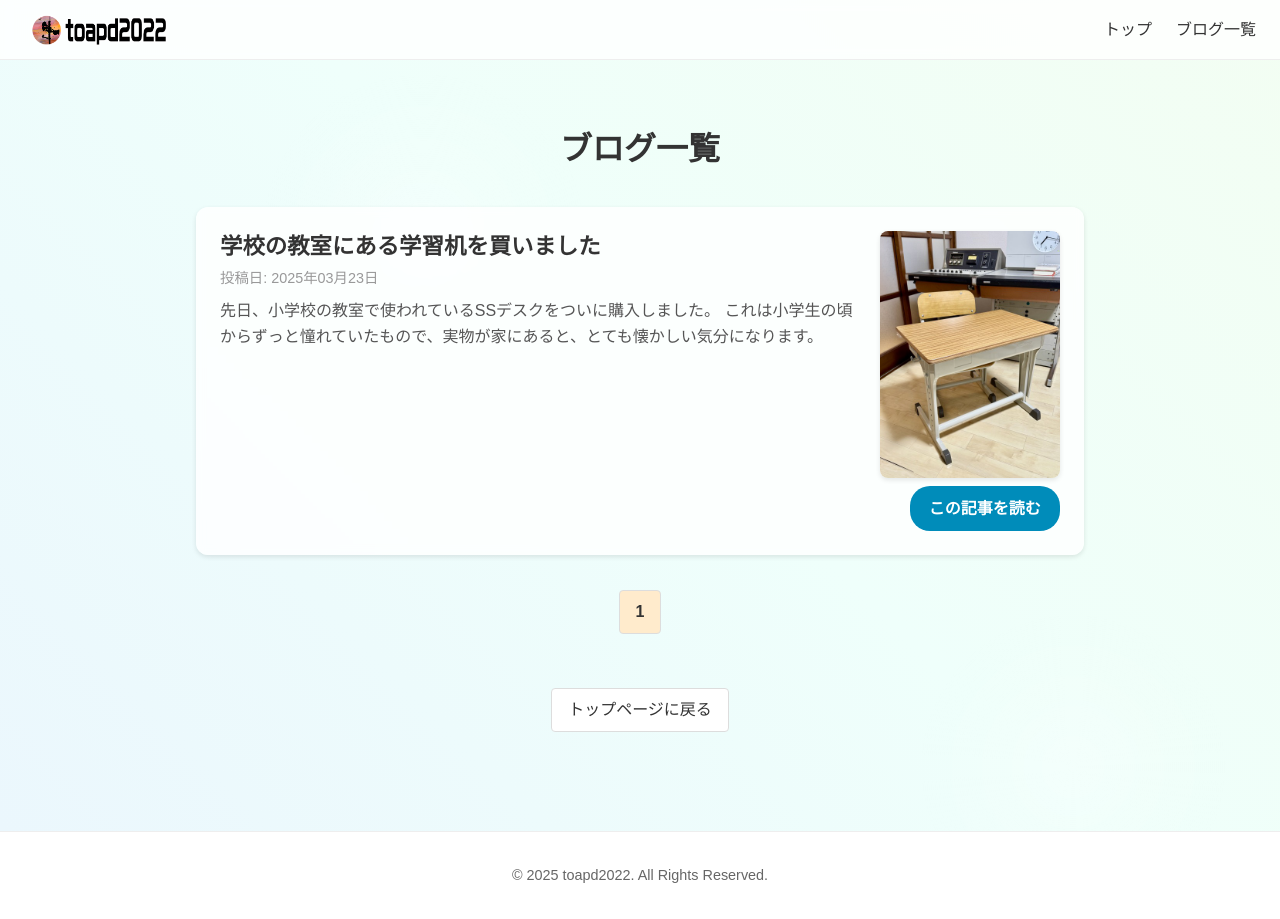
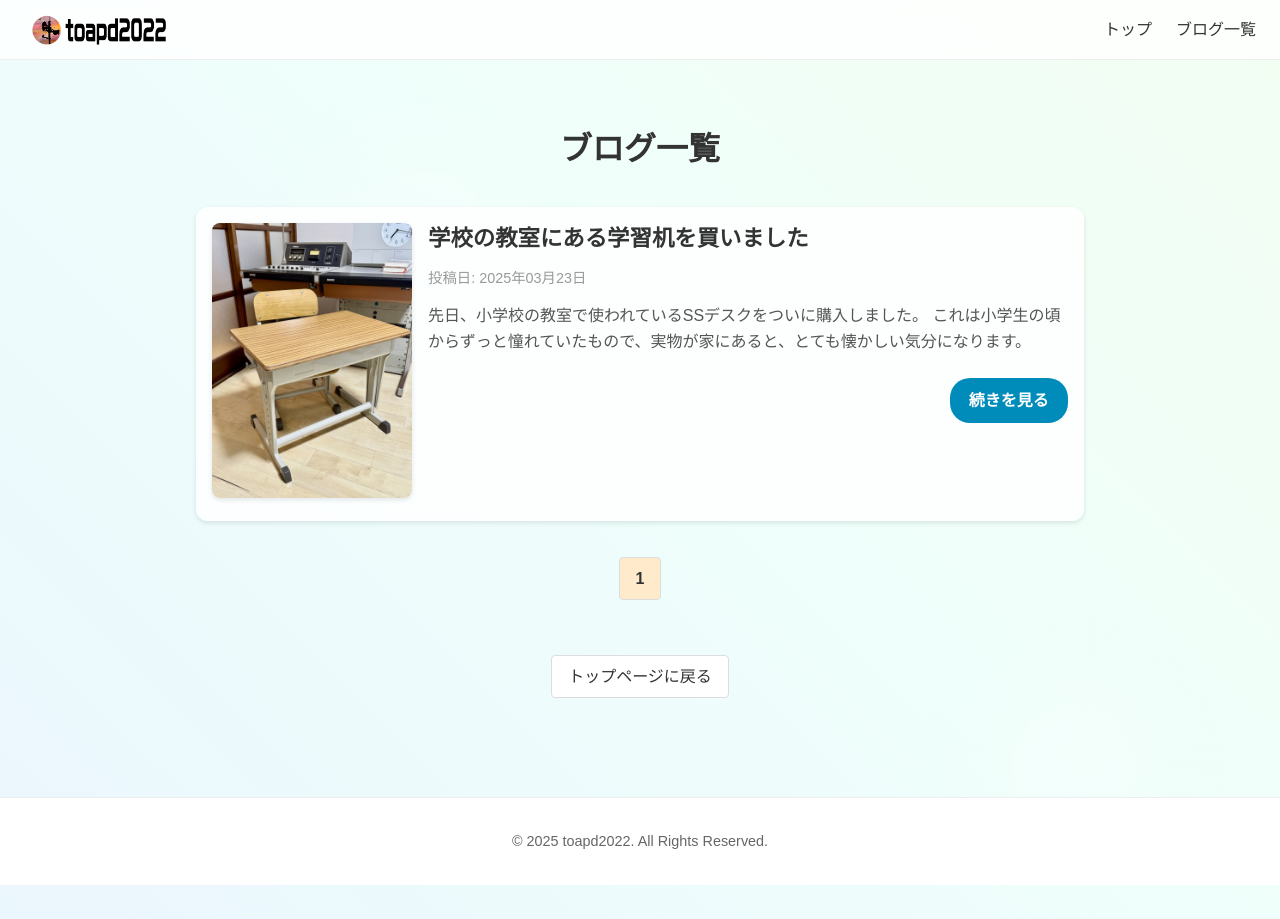
Before and after one commit to toapd2022/toapd2022, a Jekyll site: the page built from blog.html, in a window 1280 px wide. Built offline with Jekyll 4.4.1, drawn with Linux system fonts in a browser that asks for light colours.

Commit message:
Add files via upload

```diff
--- a/blog.html
+++ b/blog.html
@@ -47,21 +47,25 @@
     }
 
     /* 背景ふわふわ円アニメ */
-    body::before, body::after {
+    body::before,
+    body::after {
       content: "";
       position: fixed;
-      width: 300px; height: 300px;
+      width: 300px;
+      height: 300px;
       border-radius: 50%;
       z-index: -1;
       opacity: 0.3;
     }
     body::before {
-      top: -80px; left: -80px;
+      top: -80px;
+      left: -80px;
       background: radial-gradient(circle, #fff 0%, transparent 70%);
       animation: floatCircle 20s linear infinite alternate;
     }
     body::after {
-      bottom: -100px; right: -100px;
+      bottom: -100px;
+      right: -100px;
       background: radial-gradient(circle, #fff 0%, transparent 70%);
       animation: floatCircle2 30s linear infinite alternate;
     }
@@ -121,13 +125,15 @@
       content: "";
       position: absolute;
       left: 0; bottom: 0;
-      width: 0%; height: 2px;
+      width: 0%;
+      height: 2px;
       background: orange;
       transition: 0.3s ease;
     }
     nav li a:hover::after {
       width: 100%;
     }
+
     /* ハンバーガーメニュー */
     .hamburger {
       display: none;
@@ -138,7 +144,8 @@
       cursor: pointer;
     }
     .hamburger span {
-      width: 25px; height: 3px;
+      width: 25px;
+      height: 3px;
       background: #333;
       border-radius: 2px;
     }
@@ -180,24 +188,50 @@
     }
 
     /* =========================
-       4) ブログ一覧
+       4) ブログ一覧 (2カラム表示)
        ========================= */
     .blog-list {
       display: flex;
       flex-direction: column;
       gap: 2rem;
     }
+
+    /* カード本体 */
     .blog-item {
       background: rgba(255,255,255,0.8);
       backdrop-filter: blur(4px);
-      padding: 1.5rem;
+      padding: 1rem;  /* カラム間余白を確保する */
       border-radius: 12px;
       box-shadow: 0 2px 5px rgba(0,0,0,0.1);
       transition: transform 0.3s ease, box-shadow 0.3s ease;
+      display: flex;          /* 2カラム */
+      gap: 1rem;
+      align-items: flex-start; /* 縦方向の揃え(先頭行を基準) */
     }
     .blog-item:hover {
       transform: translateY(-2px);
       box-shadow: 0 4px 10px rgba(0,0,0,0.1);
+    }
+
+    /* 左カラム (画像) */
+    .blog-image {
+      flex-shrink: 0;
+    }
+    .blog-image img {
+      width: 200px;
+      height: auto;
+      border-radius: 8px;
+      box-shadow: 0 2px 5px rgba(0,0,0,0.1);
+      object-fit: cover; /* 縦横比を保つ */
+    }
+
+    /* 右カラム (本文) */
+    .blog-content {
+      flex: 1;  /* こちらが可変幅 */
+      display: flex;
+      flex-direction: column;
+      justify-content: space-between; /* 下部にボタンを寄せる場合 */
+      gap: 0.5rem;  /* タイトルや日付の隙間 */
     }
 
     .blog-title {
@@ -216,30 +250,18 @@
     .blog-date {
       font-size: 0.9rem;
       color: #999;
-      margin-bottom: 0.5rem;
-    }
-
-    /* サムネイルを右寄せ */
-    .thumbnail {
-      width: 180px;
-      float: right;
-      margin-left: 1rem;
-      margin-bottom: 0.5rem;
-      border-radius: 8px;
-      box-shadow: 0 2px 5px rgba(0,0,0,0.1);
     }
 
     .blog-excerpt {
       color: #555;
       line-height: 1.6;
-      margin-top: 0.5rem;
+      margin-top: 0.3rem;
+      margin-bottom: 1rem; /* ボタンと少し余白 */
     }
 
-    /* ボタンを右揃え */
+    /* ボタン周り */
     .readmore-wrapper {
-      text-align: right;
-      margin-top: 1rem;
-      clear: both;
+      text-align: right; /* ボタンを右寄せ */
     }
     .btn-readmore {
       display: inline-block;
@@ -318,7 +340,6 @@
       color: #666;
       font-size: 0.9rem;
     }
-
   </style>
 </head>
 <body>
@@ -351,15 +372,19 @@
     {% if site.posts.size > 0 %}
       <div class="blog-list" id="blogList">
         {% comment %}
-          全記事をループして出力。JSで「表示/非表示」を切り替えて疑似ページ送りする。
+          ▼ 「2カラム風」：画像は .blog-image、本文は .blog-content
         {% endcomment %}
         {% for post in site.posts %}
         <article class="blog-item">
+          <!-- 左カラム: サムネイル画像 -->
           {% if post.thumbnail %}
-            <!-- サムネイルがあれば右寄せ -->
-            <img src="{{ post.thumbnail | relative_url }}" class="thumbnail" alt="サムネ">
+          <div class="blog-image">
+            <img src="{{ post.thumbnail | relative_url }}" alt="サムネイル">
+          </div>
           {% endif %}
 
+          <!-- 右カラム: タイトル・日付・抜粋・ボタン -->
+          <div class="blog-content">
             <h2 class="blog-title">
               <a href="{{ post.url | relative_url }}">{{ post.title }}</a>
             </h2>
@@ -376,8 +401,9 @@
 
             <div class="readmore-wrapper">
               <a href="{{ post.url | relative_url }}" class="btn-readmore">
-              この記事を読む
+                続きを見る
               </a>
+            </div>
           </div>
         </article>
         {% endfor %}
@@ -400,7 +426,7 @@
     <p>© 2025 toapd2022. All Rights Reserved.</p>
   </footer>
 
-  <!-- ハンバーガーメニューのJS + 疑似ページネーションJS -->
+  <!-- ハンバーガーメニューと擬似ページネーションのJS -->
   <script>
     // ハンバーガーメニュー
     const hamburgerBtn = document.getElementById('hamburgerBtn');
@@ -420,9 +446,9 @@
       }
     });
 
-    // ======================
+    //======================
     // JS擬似ページネーション
-    // ======================
+    //======================
     const blogList = document.getElementById('blogList');
     if (blogList) {
       const blogItems = Array.from(blogList.querySelectorAll('.blog-item'));
@@ -431,39 +457,32 @@
       // 1ページあたりの投稿数
       const postsPerPage = 5;
 
-      // 計算
       let currentPage = 1;
       const totalPosts = blogItems.length;
       const totalPages = Math.ceil(totalPosts / postsPerPage);
 
-      // 指定のページの投稿だけ表示
       function showPage(page) {
-        // 範囲内(1～totalPages)に収める
         if (page < 1) page = 1;
         if (page > totalPages) page = totalPages;
         currentPage = page;
 
-        // 全部非表示
+        // 全部非表示に
         blogItems.forEach(item => {
           item.style.display = 'none';
         });
-        // 今のページに該当する投稿だけ表示
+        // pageに該当する投稿を表示
         const startIndex = (currentPage - 1) * postsPerPage;
         const endIndex   = startIndex + postsPerPage;
         for (let i = startIndex; i < endIndex && i < totalPosts; i++) {
-          blogItems[i].style.display = 'block';
+          blogItems[i].style.display = 'flex'; // 2カラムなのでflex
         }
 
         updatePaginationUI();
       }
 
-      // ページネーションのボタン生成＆更新
       function updatePaginationUI() {
-        // 一旦クリア
         paginationContainer.innerHTML = '';
 
-        // 前へボタン (必要なら)
-        // ここを「<<」や「‹ 前」などに変えてもOK
         if (currentPage > 1) {
           const prevBtn = document.createElement('span');
           prevBtn.textContent = "← 前のページ";
```
Also changed, not shown: other parts of blog.html (+3 -5 lines). Lines whose indentation alone changed are shown as unchanged.
